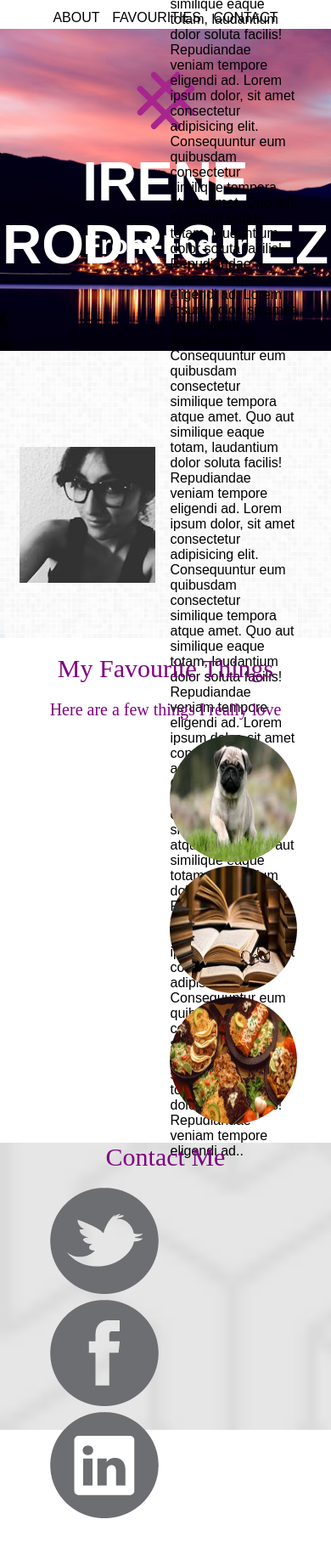
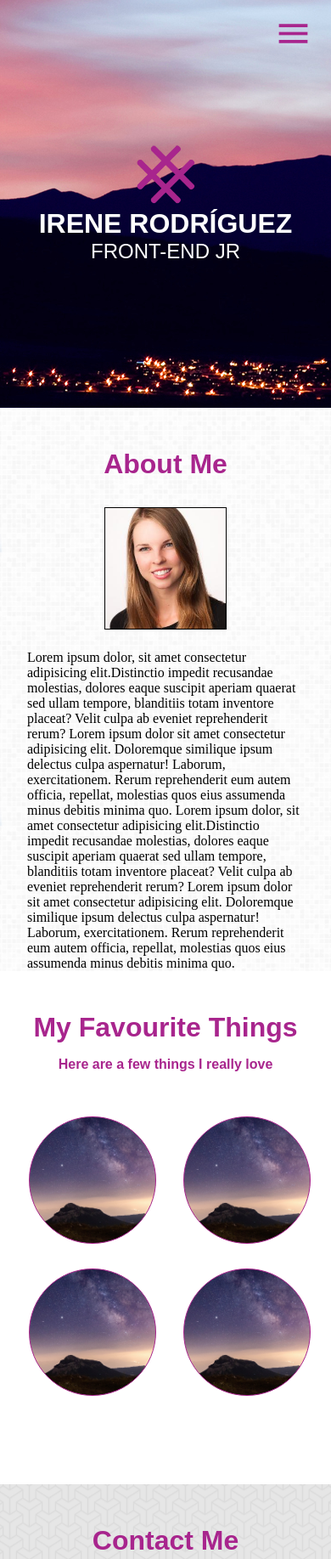
Before and after one commit to IreneRodriguezMar/-16_Mi_perfil, a plain HTML site: page index.html in a window 390 px wide. Shown: the top 1835 px of the page at 85% size. Before the commit the page ends 1793 px from the top, so only its background shows below. Drawn offline with Linux system fonts and the light colour scheme.

Commit message:
Remodelacion del sitio

```diff
--- a/css/grid-system.css
+++ /dev/null
@@ -1,25 +0,0 @@
-/* GLOBAL */
-* {
-	box-sizing: border-box;
-	margin: 0;
-	padding: 0;
-}
-
-/* Grid system */
-
-/*media*/
-@media all and (min-width:1200px){
-
-}
-@media all and (min-width: 960px) and (max-width: 1199px) {
-
-}
-@media all and (min-width: 768px) and (max-width: 959px) {
-
-}
-@media all and (min-width: 480px) and (max-width: 767px){
-
-}
-@media all and (max-width: 479px) {
-
-}
--- a/css/main.css
+++ b/css/main.css
@@ -1,121 +1,254 @@
-.fondo{
-	background-image: url("../img/background.jpg");
-	background-size:cover;
-	height: 45vh;
-	width: 100%;
-	background-repeat: no-repeat;
+* {
+    margin: 0;
+    box-sizing: border-box;
+  }
+.nav_mob {
+    display: none;
 }
-.fondo2{
-	background-image: url("../img/tile1.png");
-	height: 40vh;
-    background-size: cover;
-    width: 100%;
-	}
-.fondo3{
-	background-image: url("../img/tile2.png");
-	height: 40vh;
-    background-size: cover;
-    width: 100%;
+.nav_desk {
+    display: flex;
+    flex-direction: row;
+    flex-wrap: wrap;
+    justify-content: center;
 }
-.izquierda{
-	margin-left: 5%;
+div#myTopnav a {
+    margin: 2rem;
+    text-decoration: none;
+    color: #000;
+    font-size: 1.5rem;
+    font-family: sans-serif;
+}
+div#myTopnav a:hover {
+    color: #a8258d;
 }
 
+/*Hero Banner*/
+.herobanner {
+    background-image: url("/img/background.jpg");
+    background-color: #cccccc;
+    height: 30rem;
+    background-position: center;
+    background-repeat: no-repeat;
+    background-size: auto;
+    display: flex;
+    flex-direction: column;
+    justify-content: center;
+    align-items: center;
 }
-.menu{
-	margin: 10%;
-	background-color:;
-
+.herobanner p {
+    color: #ffff;
+    font-family: sans-serif;
 }
-.centro{
-	color:white;
-
+p.herobanner_title {
+    font-size: 3rem;
+    font-weight: 700;
 }
-.about{
-	font-size: 2.8em;
-	color:purple;
+p.herobanner_subtitle {
+    font-size: 1.5rem;
+    margin: 0;
 }
-.foto{
-
-
+/* About section */
+div.about {
+    background-image: url("/img/tile1.png");
+    background-color: #cccccc;
+    background-position: center;
+    background-size: auto;
+    display: flex;
+    flex-direction: column;
+    justify-content: center;
+    align-items: center;
 }
-.texto{
-	font-family: arial;
-
+.about_title {
+    margin-top: 3rem;
 }
-.circulos{
-border-radius: 90%;
-width:150px;
-height:150px;
-margin-left: 200px;
+.about_title p, .fav_title p, .contact_title p {
+    font-size: 2rem;
+    font-family: sans-serif;
+    color: #a8258d;
+    font-weight: 700;
 }
-.things{
-font-size: 30px;
-color:purple;
-padding: 5%
+.about_content div img {
+    width: 9rem;
+    height: auto;
+    border: 1px #000 solid;
 }
-.here{
-	font-size: 20px;
-	color:purple;
-
-	}
-.contact{
-	font-size: 30px;
-	color: purple;
-}
-.iconos{
-	margin-left: 15%;
-}
-
-.menu {
+.about_content {
     display: flex;
     flex-direction: row;
     justify-content: center;
-	padding: 3%;
-	padding-bottom: 1%;
+    padding: 5rem;
 }
-a.link-menu {
-    text-decoration: none;
-    color: #000;
-    font-family: sans-serif;
-    font-size: 1em;
-    padding: 0 2%;
+.about_text p {
+    margin: 0;
+    padding: 0 2rem;
 }
-.cont-text {
-    flex-direction: column;
+
+/*Section Favourites*/
+.favourite_content_img {
+    display: flex;
+    flex-direction: row;
     width: 100%;
-    height: 100%;
-    display: flex;
+    height: auto;
     justify-content: center;
-    align-content: center;
+    margin-bottom: 5rem;
 }
-.content-principal {
-    width: 100%;
-    height: 11vh;
+.fav_title {
+    margin-top: 3rem;
 }
-.content-principal.centro.text-center h1 {
-    font-size: 4em;
+.fav_cont-img {
+    margin: 0 1rem;
 }
-.content-principal.centro.text-center h3 {
-    font-size: 2em;
+#image1 {
+    margin:0 auto;
+    width:200px;
+    height:200px;
+    transition: background-image 1s ease-in-out;
+    background-image:url("/img/background2.jpg");
+    background-repeat: no-repeat;
+    background-position: 50%;
+    border-radius: 50%;
+    background-size: cover;
+    border: 1px solid #a8258d;
 }
-.content-secc2 {
+#image1:hover {
+    background-image:url("/img/ballena.jpg");
+}
+div#favorites, .fav_title {
     display: flex;
     flex-direction: column;
-    width: 100%;
-	height: 100%;
-	justify-content: center;
+    justify-content: center;
+    align-items: center;
 }
-p.col-12.about {
+p.favourite_subtitle {
+    font-size: 1rem;
+    margin: 1rem 0 3rem 0;
+}
+
+/*footer*/
+.contact_container {
+    background-image: url("/img/tile2.png");
+    background-color: #cccccc;
+    background-position: center;
+    background-size: auto;
     display: flex;
+    flex-direction: column;
     justify-content: center;
+    align-items: center;
 }
-.content-txt-img {
+.contact_title {
+    margin: 3rem;
+}
+.contact_cont_social {
     display: flex;
     flex-direction: row;
-    align-items: center;
-    padding: 0 6%;
+    width: 100%;
+    height: auto;
+    justify-content: center;
+    padding-bottom: 5%;
 }
-p.txt-sec2 {
-    padding: 2% 5%;
+.icon {
+    margin: 0 2%;
 }
+
+@media screen and (max-width: 600px) {
+    /* Menú */
+
+    .nav_mob {
+        display: block;
+    }
+    .nav_desk {
+        display: none;
+    }
+    .ham {
+        position: fixed;
+        z-index: 100;
+        top: 1rem;
+        right: 1rem;
+        width: auto;
+        height: 3rem;
+        border: none;
+        background: transparent;
+        cursor: pointer;
+    }
+    .ham:active {
+        color: transparent;
+    }
+    .material-icons {
+        font-size: 45px!important;
+        color: #a8258d;
+    }
+    ul.menu.showMenu li a {
+        font-size: 2em;
+        color: #a8258d;
+        text-decoration: none;
+    }
+
+    .menu {
+        position: fixed;
+        top: 0;
+        left: 0;
+        right: 0;
+        bottom: 0;
+        width: 100%;
+        height: 100vh;
+        background: white;
+        color: white;
+        transform: translateY(-100%);
+        transition: transform 0.2s;
+        list-style: none;
+        padding-top: 4rem;
+    }
+
+    .showMenu {
+        transform: translateY(0);
+    }
+
+    li {
+        padding: 1rem 0;
+    }
+
+    .menuLink {
+        display: inline;
+        font-size: 2rem;
+        color: white;
+        text-decoration: none;
+    }
+
+    /*Hero Banner*/
+    p.herobanner_title {
+        font-size: 2rem;
+    }
+
+    /*about section*/
+    .about_content {
+        align-items: center;
+        flex-direction: column;
+        padding: 0;
+        margin-top: 2rem;
+    }
+    .about_image {
+        padding-bottom: 5%;
+    }
+
+    /*favourite section */
+    .favourite_content_img {
+        flex-wrap: wrap;
+    }
+    .fav_cont-img {
+        margin-bottom: 5%;
+    }
+    #image1 {
+        width: 150px;
+        height: 150px;
+        margin: 3%;
+    }
+
+    /*footer*/
+    .icon img {
+        width: 70px;
+    }
+    .contact_cont_social {
+        padding-bottom: 15%;
+    }
+
+}
--- a/css/utilities.css
+++ /dev/null
@@ -1,59 +0,0 @@
-/* Util class */
-p, h1, h2, h3, h4, a{
-	font-family: sans-serif;
-}
-.text-center {
-	text-align: center;
-}
-
-.text-right {
-	text-align: right;
-}
-
-.pr-l {
-	position: relative;
-    left: -12px;
-}
-.mgt-7 {
-	margin-top: 7%;
-}
-.mgt-4 {
-	margin-top: 4%;
-}
-
-.text-gray{
-	color:rgba(128, 128, 128, 0.36);
-}
-.large{
-    font-size: xx-large;
-}
-.mgb-3{
-	margin-bottom: 3%;
-}
-.brd-b{
-	border-bottom: 2px solid rgba(211, 211, 211, 0.33);
-	margin-bottom: 5%;
-	padding-bottom: 5%;
-}
-.pd-2{
-	padding: 2%;
-}
-.pd-4{
-	padding:4%;
-}
-.pdt-4 {
-    padding-top: 4%;
-}
-.pdb-4 {
-    padding-bottom: 4%;
-}
-.pdt-5{
-	padding-top: 5%;
-}
-.font{
-	font-size: 3em;
-}
-.dsct{
-	color:#C79355;
-	font-size: 1.2em;
-}
--- a/index.html
+++ b/index.html
@@ -2,121 +2,116 @@
 <html lang="en">
 <head>
 	<meta charset="UTF-8">
+	<meta http-equiv="X-UA-Compatible" content="IE=edge">
+	<meta name="viewport" content="width=device-width, initial-scale=1.0">
 	<title>Mi Perfil</title>
-	<link rel="stylesheet" type="text/css" href="css/grid-system.css">
 	<link rel="stylesheet" type="text/css" href="css/main.css">
-	<link rel="stylesheet" type="text/css" href="css/utilities.css">
-	<link rel="shortcut icon" href="favicon.png">
+	<link href="https://fonts.googleapis.com/icon?family=Material+Icons" rel="stylesheet">
+
 </head>
 <body>
-	<header>
-		<nav>
-			<div class="menu"><!--inicia menu-->
-				<a href="" class="link-menu">ABOUT</a>
-
-				<a href="" class="link-menu">FAVOURITIES</a>
-
-				<a href="" class="link-menu">CONTACT</a>
-
-			</div><!--termina menu-->
-		</nav>
-		<div class="fondo"><!--inicia fondo-->
-			<div class="cont-text">
-				<div class="content-principal logo text-center">
-					<img src="img/logo.png">
+	<div class="container">
+<!-- menú superior-->
+		<div class="nav">
+			<div class="nav_desk" id="myTopnav">
+				<a href="#about">About</a>
+				<a href="#favourites">Favourites</a>
+				<a href="#contact">Contact</a>
 			</div>
-				<div class="content-principal centro text-center">
-					<h1>IRENE RODRIGUEZ</h1>
-				</div>
-				<div class="content-principal centro text-center">
-					<h3>Front-End Jr</h3>
+			<div class="nav_mob">
+				<button class="ham">
+					<span class="menuIcon material-icons">menu</span>
+					<span class="xIcon material-icons" style="display: none;">close</span>
+				</button>
+				<ul class="menu">
+					<li><a class="menuLink" href="#about">About</a></li>
+					<li><a class="menuLink" href="#favourites">Favourites</a></li>
+					<li><a class="menuLink" href="#contact">Contact</a></li>
+				</ul>
 			</div>
 		</div>
-		</div><!--termina fondo-->
-	</header>
-	<article>
-		<section>
-			<div class="container-fluid fondo2"><!--inicia seccion about me-->
-				<div class="content-secc2">
-					<div class="row">
-						<p class="col-12 about">About Me</p>
+<!-- Principal Banner  -->
+		<div class="herobanner">
+			<div class="hernobanner_icon">
+				<img src="img/logo.png" alt="" srcset="">
 			</div>
-					<div class="content-txt-img">
-						<div class="col-2 foto">
-							<img src="img/irene.jpg">
+			<p class="herobanner_title">IRENE RODRÍGUEZ</p>
+			<p class="herobanner_subtitle">FRONT-END JR</p>
 		</div>
-						<p class="txt-sec2">
-							Lorem ipsum dolor, sit amet consectetur adipisicing elit.
-							Consequuntur eum quibusdam consectetur similique tempora atque amet.
-							Quo aut similique eaque totam, laudantium dolor soluta facilis!
-							Repudiandae veniam tempore eligendi ad.
-							Lorem ipsum dolor, sit amet consectetur adipisicing elit.
-							Consequuntur eum quibusdam consectetur similique tempora atque amet.
-							Quo aut similique eaque totam, laudantium dolor soluta facilis!
-							Repudiandae veniam tempore eligendi ad.
-							Lorem ipsum dolor, sit amet consectetur adipisicing elit.
-							Consequuntur eum quibusdam consectetur similique tempora atque amet.
-							Quo aut similique eaque totam, laudantium dolor soluta facilis!
-							Repudiandae veniam tempore eligendi ad.
-							Lorem ipsum dolor, sit amet consectetur adipisicing elit.
-							Consequuntur eum quibusdam consectetur similique tempora atque amet.
-							Quo aut similique eaque totam, laudantium dolor soluta facilis!
-							Repudiandae veniam tempore eligendi ad.
-							Lorem ipsum dolor, sit amet consectetur adipisicing elit.
-							Consequuntur eum quibusdam consectetur similique tempora atque amet.
-							Quo aut similique eaque totam, laudantium dolor soluta facilis!
-							Repudiandae veniam tempore eligendi ad.
-							Lorem ipsum dolor, sit amet consectetur adipisicing elit.
-							Consequuntur eum quibusdam consectetur similique tempora atque amet.
-							Quo aut similique eaque totam, laudantium dolor soluta facilis!
-							Repudiandae veniam tempore eligendi ad..
+<!-- About Section -->
+		<div id="about" class="about">
+			<div class="about_title">
+				<p>About Me</p>
+			</div>
+			<div class="about_content">
+				<div class="about_image">
+					<img src="/img/profile.jpg" alt="" srcset="">
+				</div>
+				<div class="about_text">
+					<p>
+						Lorem ipsum dolor, sit amet consectetur adipisicing elit.Distinctio impedit recusandae molestias,
+						dolores eaque suscipit aperiam quaerat sed ullam tempore, blanditiis totam inventore placeat?
+						Velit culpa ab eveniet reprehenderit rerum?
+						Lorem ipsum dolor sit amet consectetur adipisicing elit. Doloremque similique ipsum delectus culpa
+						aspernatur! Laborum, exercitationem. Rerum reprehenderit eum autem officia, repellat, molestias
+						quos eius assumenda minus debitis minima quo.
+						Lorem ipsum dolor, sit amet consectetur adipisicing elit.Distinctio impedit recusandae molestias,
+						dolores eaque suscipit aperiam quaerat sed ullam tempore, blanditiis totam inventore placeat?
+						Velit culpa ab eveniet reprehenderit rerum?
+						Lorem ipsum dolor sit amet consectetur adipisicing elit. Doloremque similique ipsum delectus culpa
+						aspernatur! Laborum, exercitationem. Rerum reprehenderit eum autem officia, repellat, molestias
+						quos eius assumenda minus debitis minima quo.
 					</p>
 				</div>
 			</div>
-			</div><!--termina seccion about me-->
-			<div class="container"><!--inicia cosas que me gustan-->
-				<div class="row">
-					<div class="col-12 things text-center">My Favourite Things</div>
 		</div>
-				<div class="row">
-					<div class="col-12 here text-center">Here are a few things I really love</div>
+<!-- About Favourites -->
+		<div id="favourites">
+			<div class="fav_title">
+				<p>My Favourite Things</p>
+				<p class="favourite_subtitle">Here are a few things I really love</p>
 			</div>
-				<br>
-				<div class="row">
-					<div class="col-3">
-						<img class="circulos" src="img/pug.jpg" alt="perro">
+			<div class="favourite_content_img">
+				<div class="fav_cont-img">
+					<div id="image1" class="shadow"></div>
 				</div>
-					<div class="col-3">
-						<img class="circulos" src="img/libros.jpg" alt="libros">
+				<div class="fav_cont-img">
+					<div id="image1" class="shadow"></div>
 				</div>
-					<div class="col-3">
-						<img class="circulos" src="img/comida.jpg" alt="comida">
+				<div class="fav_cont-img">
+					<div id="image1" class="shadow"></div>
 				</div>
-				</div>
-			</div><!--termina cosas que me gustan-->
-		</section>
-	</article>
-	<br>
-	<footer>
-		<div class="container-fluid fondo3">
-			<div class="row">
-				<div class="col-12 contact text-center">
-					Contact Me
-				</div>
-			</div>
-			<br>
-			<div  class="row iconos">
-				<div class="col-4">
-					<a href="www.twitter.com"><img src="img/twitter.png"></a>
-				</div>
-				<div class="col-4">
-					<a href="www.facebook.com"><img src="img/facebook.png"></a>
-				</div>
-				<div class="col-4">
-					<a href="www.linkedin.com"><img src="img/linkedin.png"></a>
+				<div class="fav_cont-img">
+					<div id="image1" class="shadow"></div>
 				</div>
 			</div>
 		</div>
-	</footer>
+<!-- Footer -->
+		<div id="contact" class="contact_container">
+			<div class="contact_title">
+				<p>Contact Me</p>
+			</div>
+			<div class="contact_cont_social">
+				<div class="icon">
+					<a href="http://twitter.com">
+						<img src="/img/twitter.png" alt="">
+					</a>
+				</div>
+				<div class="icon">
+					<a href="http://facebook.com">
+						<img src="/img/facebook.png" alt="">
+					</a>
+				</div>
+				<div class="icon">
+					<a href="http://linkedin.com">
+						<img src="/img/linkedin.png" alt="">
+					</a>
+				</div>
+			</div>
+		</div>
+	</div>
+
+	<script src="JS/main.js"></script>
+
 </body>
 </html>
```
Also changed, not shown: JS/main.js (added, +28 -0 lines), img/bosque.jpg (deleted), img/irene.jpg (deleted), 1 other file. Lines whose indentation alone changed are shown as unchanged.
